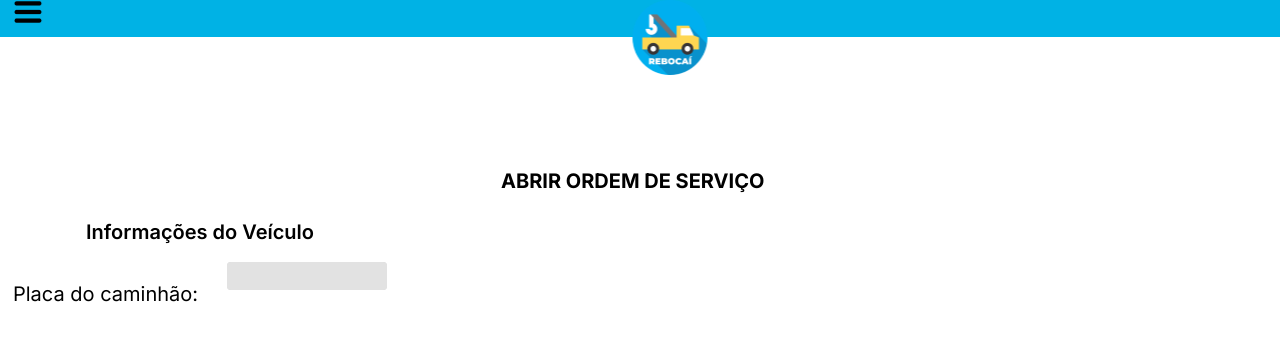
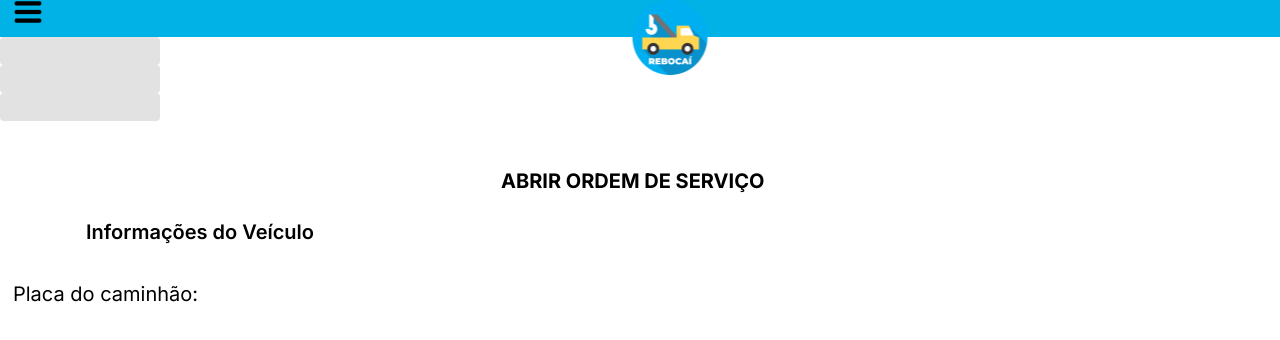
Before and after one commit to EzequielBispo/RebocAI, a Next.js app: page / in a window 1280 px wide. Shown: the top 340 px of the page. Built offline with nearby package versions, Linux system fonts and the light colour scheme.

Commit message:
Campo Cinza sem posição.

```diff
--- a/src/app/components/CampoCinza.js
+++ b/src/app/components/CampoCinza.js
@@ -1,24 +1,16 @@
-"use client"
+"use client";
 
-import styled from 'styled-components';
+import styled from "styled-components";
 
 const CampoCinza = styled.div`
+  width: 160px;
+  height: 28px;
+  background: #e2e2e2;
+  border-radius: 4px;
+`;
 
-/* Rectangle 20 */
-
-position: absolute;
-width: 160px;
-height: 28px;
-left: 227px;
-top: 262px;
-background: #E2E2E2;
-border-radius: 4px;
-`
-
-function FunCampoCinza(props){
-    return(
-        <CampoCinza />
-    )
+function FunCampoCinza(props) {
+  return <CampoCinza />;
 }
 
 export default FunCampoCinza;
```
